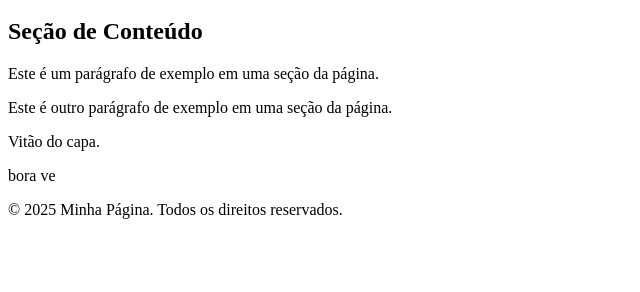
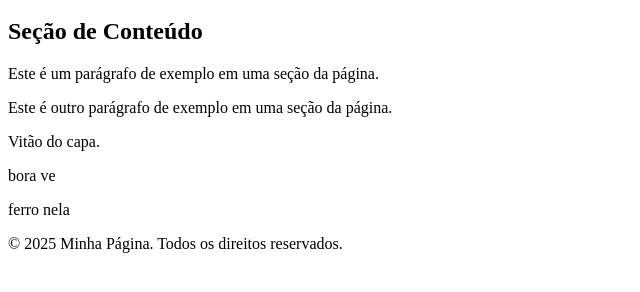
Before and after one commit to AlysonTheCreator/gitTeste, a plain HTML site: page index.html in a window 1280 px wide. Shown: the part 136-428 px from the top of the page, without its empty margins (0-640 px from the left). Drawn offline with Linux system fonts and the light colour scheme.

Commit message:
Quarto paragráfo feito

```diff
--- a/index.html
+++ b/index.html
@@ -24,6 +24,7 @@
         <p>Este é outro parágrafo de exemplo em uma seção da página.</p>
         <p>Vitão do capa.</p>
         <p>bora ve</p>
+        <p> ferro nela</p>
     </section>
 
     <footer>
```
